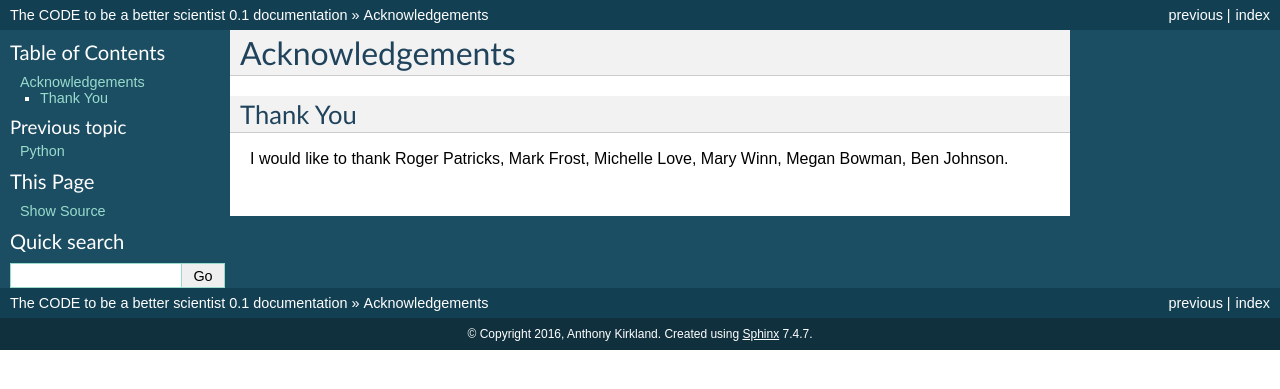
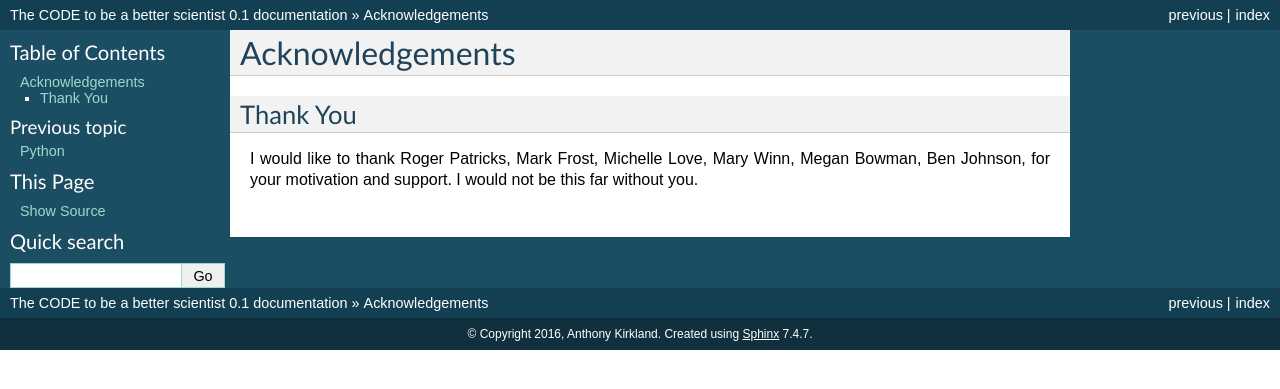
Before and after one commit to akirk616/Anthonys_Teaching_documentation, a Sphinx documentation site: the page built from source/acknowledgements.rst, in a window 1280 px wide. Shown: the top 389 px of the page. Built offline with Sphinx 7.4.7, drawn with Linux system fonts in a browser that asks for light colours.

Commit message:
Update acknowledgements.rst

```diff
--- a/source/acknowledgements.rst
+++ b/source/acknowledgements.rst
@@ -10,4 +10,5 @@ Mark Frost,
 Michelle Love,
 Mary Winn,
 Megan Bowman,
-Ben Johnson.
+Ben Johnson,
+for your motivation and support. I would not be this far without you.
```
